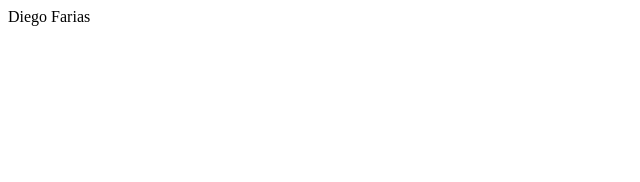
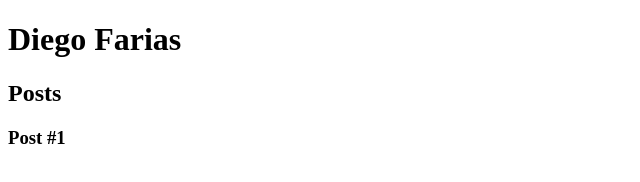
Before and after one commit to DiegodmFarias/dio-desafio-github-primeiro-repositorio, a plain HTML site: page Introdução HTML e CSS/index.html in a window 1280 px wide. Shown: the whole page, without its empty margins (0-640 px from the left). Drawn offline with Linux system fonts and the light colour scheme.

Commit message:
changes made in the second practice exercise

```diff
--- a/Introdução HTML e CSS/index.html
+++ b/Introdução HTML e CSS/index.html
@@ -7,6 +7,21 @@
     <title>.:Diego Farias:.</title>
 </head>
 <body>
-    Diego Farias
+    <header>
+        <h1>Diego Farias</h1>
+    </header>
+    <section>
+        <header>
+            <h2>Posts</h2>
+        </header>
+        <article>
+            <header>
+                <h3>Post #1</h3>
+            </header>
+        </article>
+    </section>
+    <footer>
+
+    </footer>
 </body>
 </html>
```
Also changed, not shown: Introdução HTML e CSS/Adobe_20200128_182206.jpg (added).
